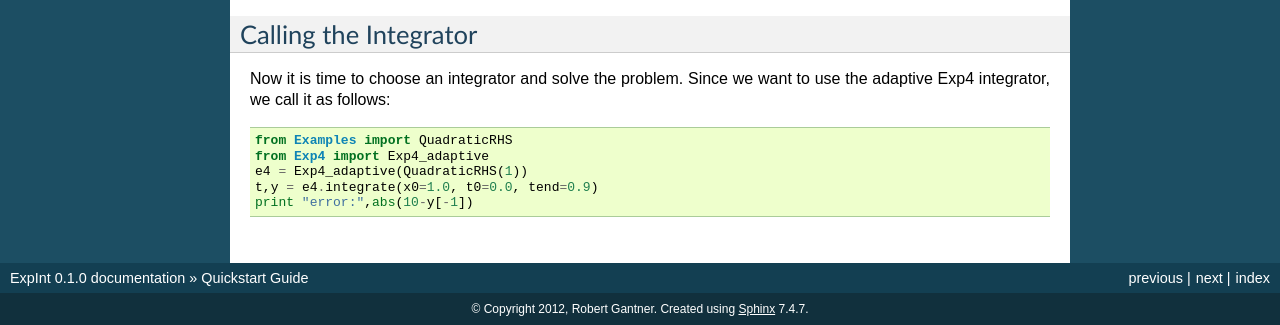
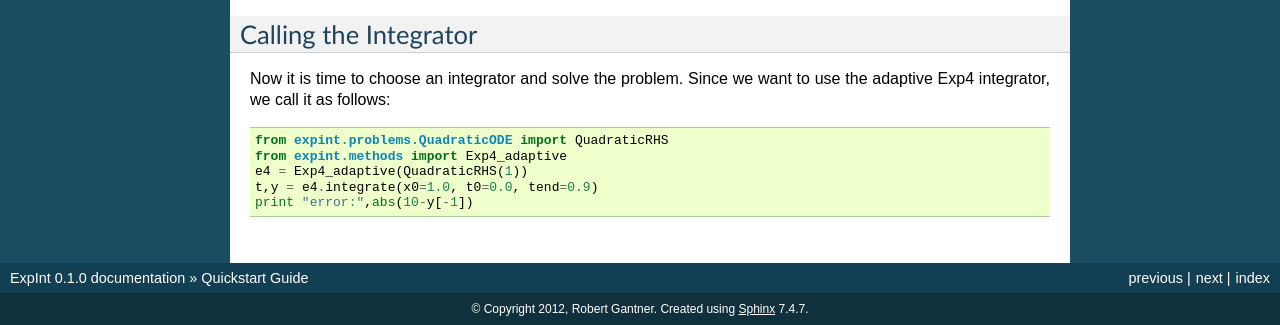
Before and after one commit to rngantner/ExpInt, a Sphinx documentation site: the page built from doc/quickstart.rst, in a window 1280 px wide, cut to the strip 665-990 px from the top of the page. Built offline with Sphinx 7.4.7, drawn with Linux system fonts in a browser that asks for light colours; formulas are drawn with MathJax 3.

Commit message:
doc updates: compatability with new repository layout

```diff
--- a/doc/RHS.rst
+++ b/doc/RHS.rst
@@ -12,7 +12,7 @@ DfRHS
 If the Jacobian (or a procedural version describing its application to u) is known, one can use the ``DfRHS`` class.
 It is documented as follows:
 
-.. autoclass:: RHS.DfRHS
+.. autoclass:: expint.RHS.DfRHS
   :members:
 
 Examples
@@ -20,7 +20,7 @@ Examples
 
 The Lotka-Volterra model for modeling predator-prey relationships is implemented as an easy example in the following class. All necessary functions are already implemented in the base class ``DfRHS``.
 
-.. literalinclude:: ../RHS.py
+.. literalinclude:: ../expint/problems/LotkaVolterra.py
    :pyobject: LotkaVolterra
 
 The standard implementation contains the necessary functions for some common cases, for example if the Jacobian can be represented as a numpy.ndarray or a procedural function.
@@ -33,5 +33,5 @@ The application of the Jacobian involves the inverse of a matrix, which is effic
 
 The following function (from the class ``HeatEquation``) contains the implementation of the application of the Jacobian to a vector v:
 
-.. literalinclude:: ../HeatEquation.py
+.. literalinclude:: ../expint/problems/HeatEquation.py
    :pyobject: HeatEquation.ApplyDf
--- a/doc/quickstart.rst
+++ b/doc/quickstart.rst
@@ -25,7 +25,7 @@ which of course is the same as the original equation.
 
 This can now be implemented as follows:
 
-.. literalinclude:: ../Examples.py
+.. literalinclude:: ../expint/problems/QuadraticODE.py
    :pyobject: QuadraticRHS
 
 Calling the Integrator
@@ -33,8 +33,8 @@ Calling the Integrator
 Now it is time to choose an integrator and solve the problem.
 Since we want to use the adaptive Exp4 integrator, we call it as follows::
 
-    from Examples import QuadraticRHS
-    from Exp4 import Exp4_adaptive
+    from expint.problems.QuadraticODE import QuadraticRHS
+    from expint.methods import Exp4_adaptive
     e4 = Exp4_adaptive(QuadraticRHS(1))
     t,y = e4.integrate(x0=1.0, t0=0.0, tend=0.9)
     print "error:",abs(10-y[-1])
```
Also changed, not shown: doc/Method.rst (+4 -4 lines).
